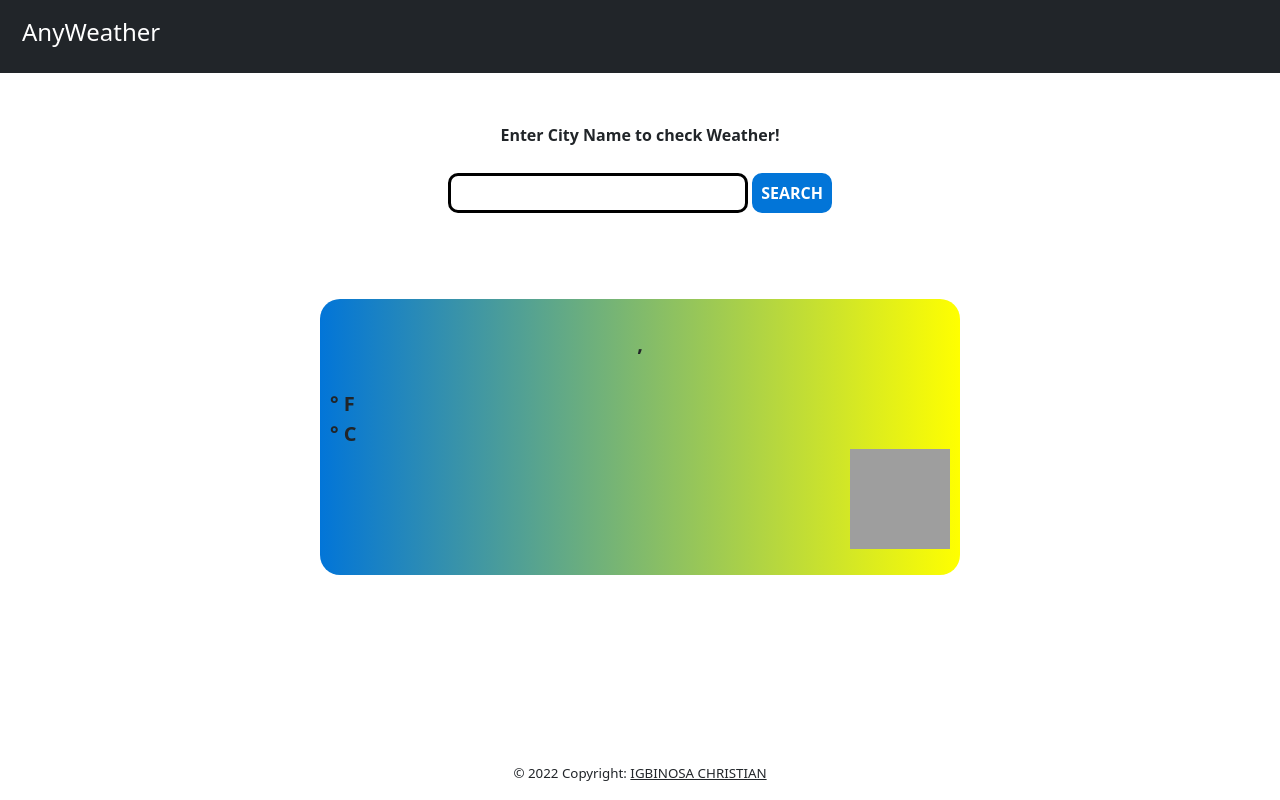
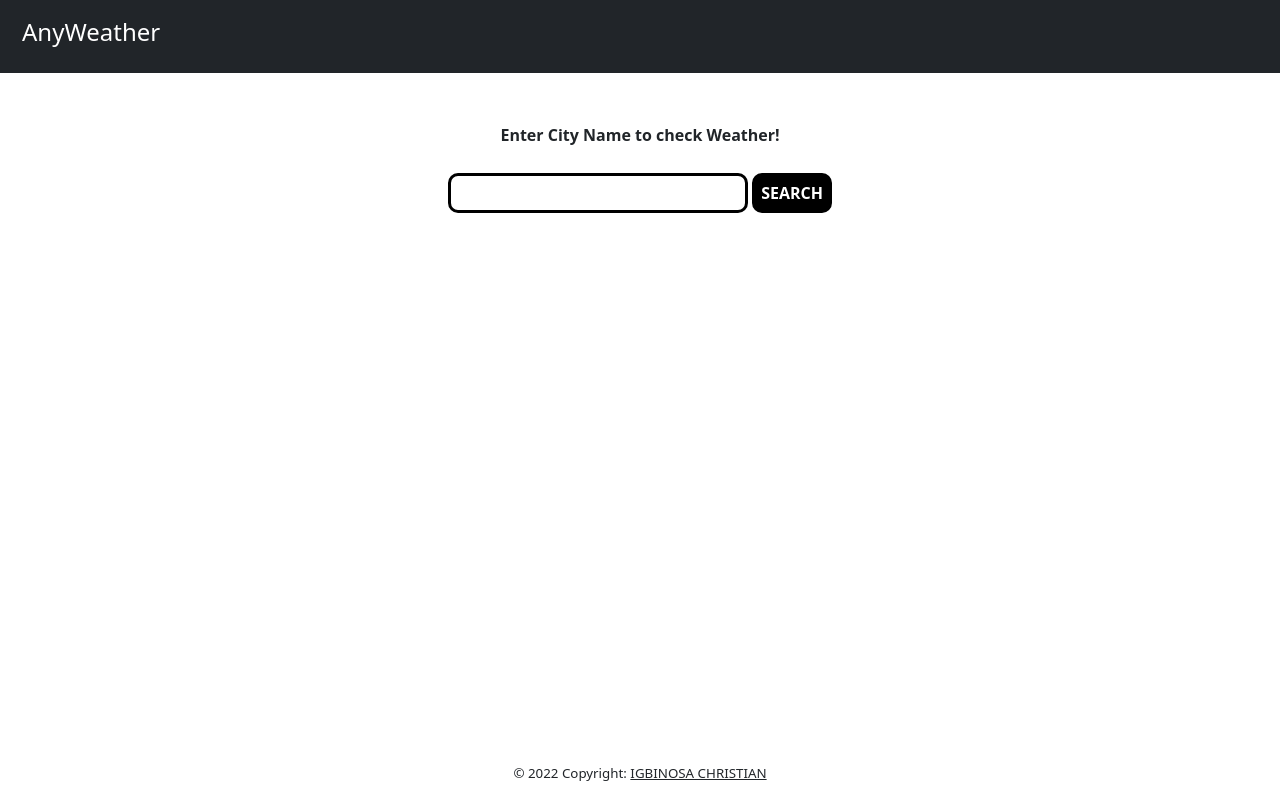
Before and after one commit to Igbinosa-Christian/AnyWeather, a Flask app: page / in a window 1280 px wide. Run offline with Flask 2, Linux system fonts and the light colour scheme; data that the repository does not hold is empty; grey boxes are pictures that could not be loaded.

Commit message:
First Commit

```diff
--- a/main.py
+++ b/main.py
@@ -1,4 +1,4 @@
-from flask import Flask, render_template, request, flash
+from flask import Flask, render_template, request, flash, redirect, url_for
 import requests
 
 
@@ -15,42 +15,9 @@
 
     weather_data = []
 
-    # To display current city weather
-    url_ip = 'https://ipinfo.io/json?token=3da5e5f0b554e7'
-
-    re = requests.get(url_ip).json()
-
-
-
-    city_name = re['city']
-
-    url = 'https://api.openweathermap.org/data/2.5/weather?q={}&appid=04d6a59f7d372177853b85deb5c0379c&units=imperial'
-    city = city_name
-
-
-    r = requests.get(url.format(city)).json()
-
-    if r['cod'] == '404':
-        flash("City Not Found")
-
-    else:
-
-        weather = {
-            'city': city,
-            'country': r['sys']['country'],
-            'temperature': round((r['main']['temp']), 2),
-            'temperature_celcius': round((r['main']['temp']-32) * (5/9), 2),
-            'description': r['weather'][0]['description'],
-            'icon': r['weather'][0]['icon']
-         }
-
-        weather_data.append(weather)
-
-
     # Display serached city weather
     if request.method == 'POST':
 
-        weather_data.pop(0)
         city_name = request.form.get('search_city')
 
         url = 'https://api.openweathermap.org/data/2.5/weather?q={}&appid=04d6a59f7d372177853b85deb5c0379c&units=imperial'
--- a/static/style.css
+++ b/static/style.css
@@ -25,8 +25,8 @@
 form button{
     height: 40px;
     border-radius: 10px;
-    background-color: rgb(2, 117, 216);
-    border: 3px solid rgb(2, 117, 216);
+    background-color: black;
+    border: 3px solid black;
     font-weight: bold;
     color: white;
 }
@@ -37,7 +37,7 @@
 }
 
 .result{
-    background-image: linear-gradient(to right, rgb(2, 117, 216) , yellow);
+    background-image: linear-gradient(to right, black , rgb(255,215,0));
     margin: auto;
     width: 50%;
     padding: 10px;
@@ -50,12 +50,14 @@
     text-align: center;
     padding-bottom: 30px;
     padding-top: 20px;
+    color: white;
 }
 
 .result .temperature{
     text-align: left;
     font-weight: bold;
     font-size: 20px;
+    color: white;
 }
 
 .result .icon{
@@ -83,6 +85,16 @@
 
  @media only screen and (max-width: 950px) {
 
+    .result button{
+        margin-top: 10px;
+        margin-bottom: 45px;
+    }
+
+
+    .result{
+        width: 70%;
+    }
+
 
 
   }
--- a/templates/index.html
+++ b/templates/index.html
@@ -41,7 +41,7 @@
 
 
 
-    <div>
+    <div class="container">
         <form action="" method="POST">
             <p>Enter City Name to check Weather!</p>
             <input name="search_city" type="search">
@@ -116,12 +116,14 @@
       crossorigin="anonymous"
     ></script>
 
-    <!-- To remove confirm from resubmission on page refresh -->
+
+
+    <!-- To remove confirm from resubmission on page refresh for chrome
     <script>
       if ( window.history.replaceState ) {
           window.history.replaceState( null, null, window.location.href );
       }
-    </script>
+    </script> -->
 
   </body>
 </html>
```
